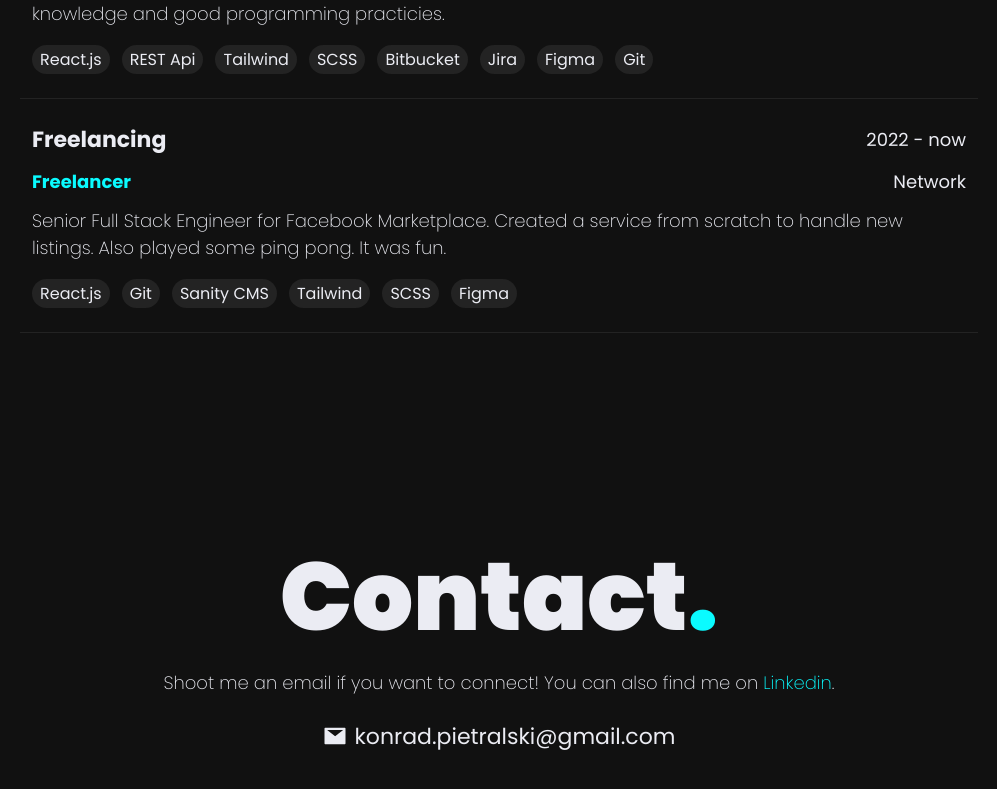
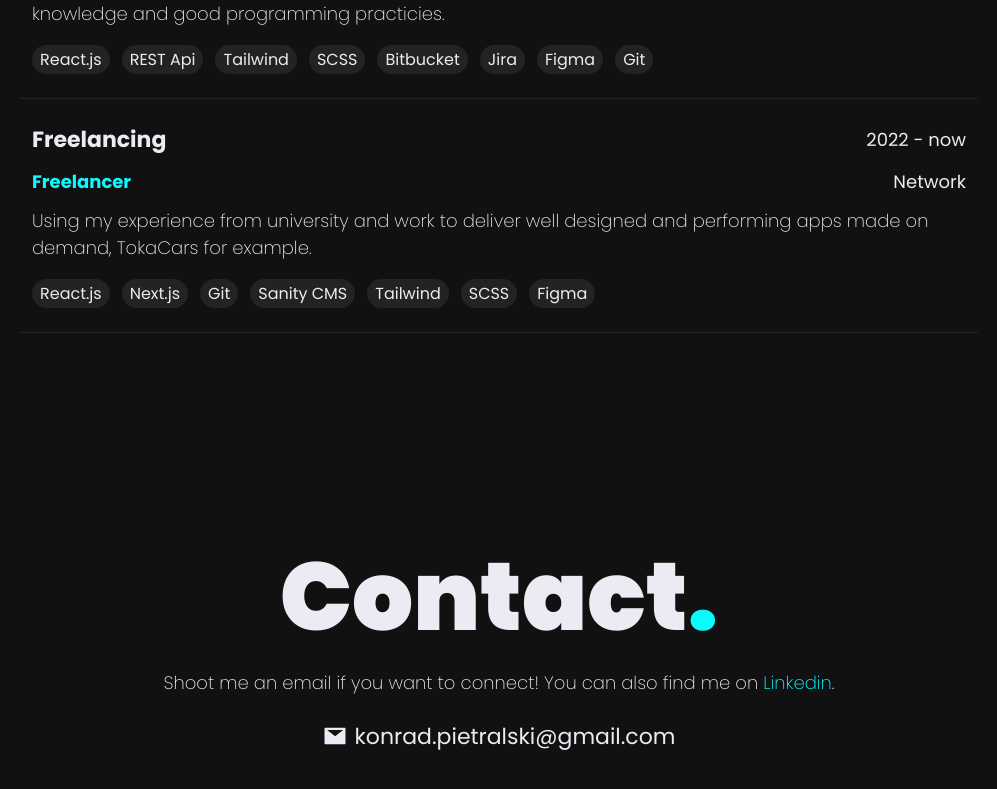
Before and after one commit to Skydeno/portfolio, a Next.js app: page / in a window 1280 px wide. Shown: the part 3299-4088 px from the top of the page, without its empty margins (171-1168 px from the left). Built offline with nearby package versions, Linux system fonts and the light colour scheme.

Commit message:
Poprawki

```diff
--- a/components/home/experience/Experience.tsx
+++ b/components/home/experience/Experience.tsx
@@ -37,7 +37,15 @@ const experience = [
     time: "2022 - now",
     location: "Network",
     description:
-      "Senior Full Stack Engineer for Facebook Marketplace. Created a service from scratch to handle new listings. Also played some ping pong. It was fun.",
-    tech: ["React.js", "Git", "Sanity CMS", "Tailwind", "SCSS", "Figma"],
+      "Using my experience from university and work to deliver well designed and performing apps made on demand, TokaCars for example.",
+    tech: [
+      "React.js",
+      "Next.js",
+      "Git",
+      "Sanity CMS",
+      "Tailwind",
+      "SCSS",
+      "Figma",
+    ],
   },
 ];
```
